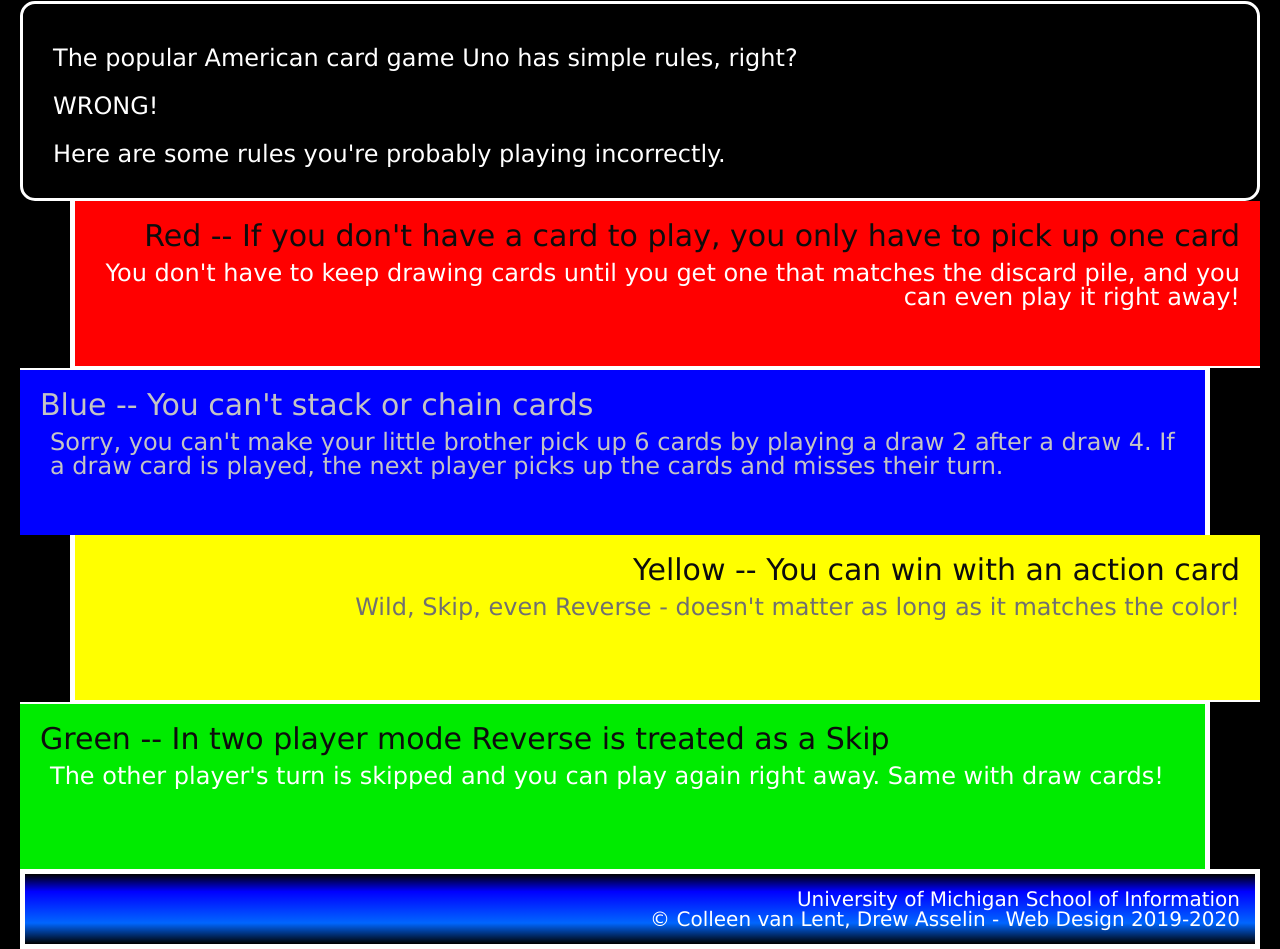
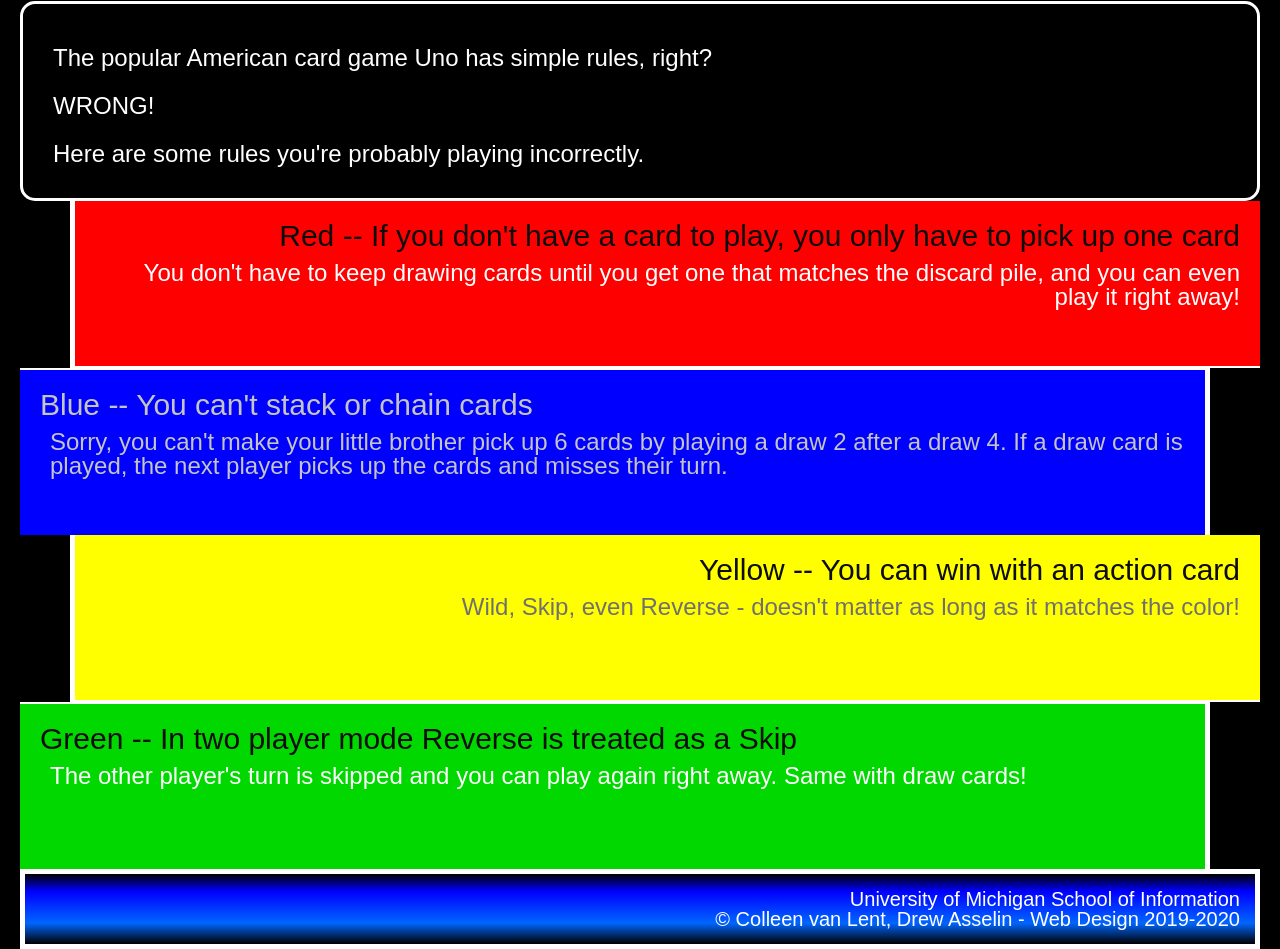
Before and after one commit to a-forward/hw2-2024, a plain HTML site: page index.html in a window 1280 px wide. Shown: the part 327-1276 px from the top of the page. Drawn offline with Linux system fonts and the light colour scheme.

Commit message:
Update style.css

```diff
--- a/css/style.css
+++ b/css/style.css
@@ -1,5 +1,5 @@
 body {
-    font-family: Ariel, Verdana;
+    font-family: Arial, Verdana;
     background-color: #000000;
     color: #ffffff;
     margin-top: 20px;
@@ -75,7 +75,7 @@
     color: #707070;
 }
 div.green {
-    background-color: #00EB00;
+    background-color: #00D800;
     text-align: left;
     margin-right: 50px;
     border-right: solid #ffffff 5px;
```
